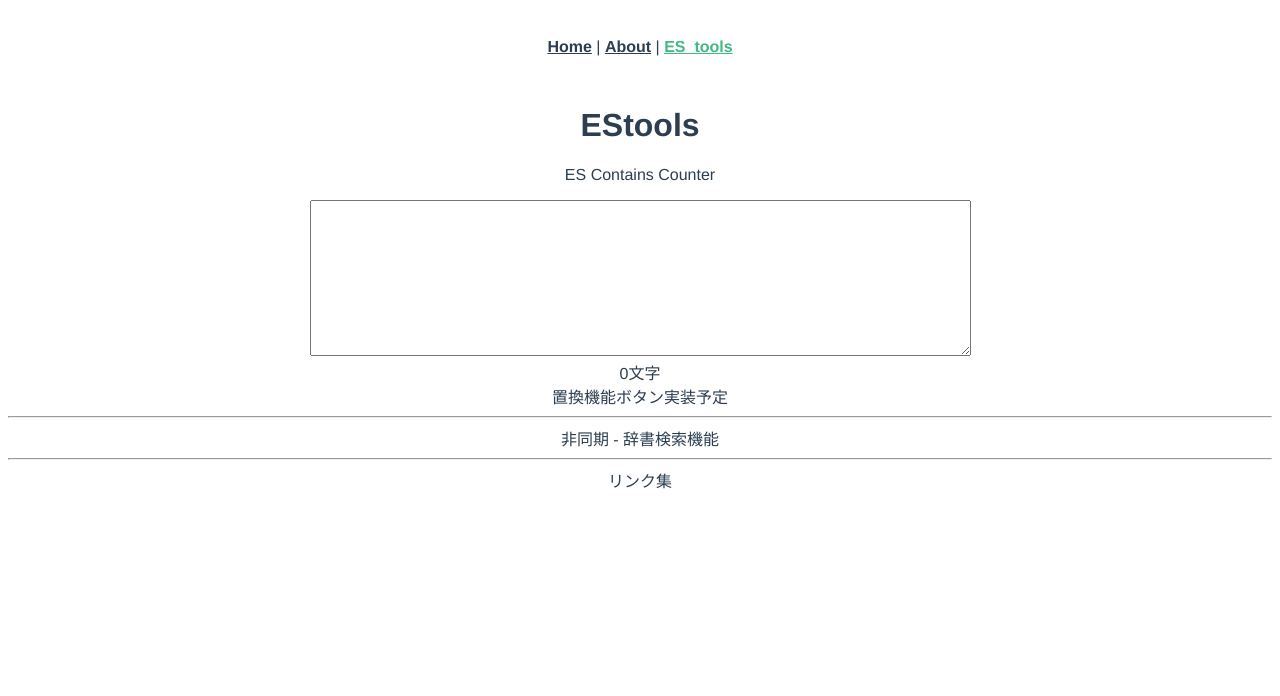
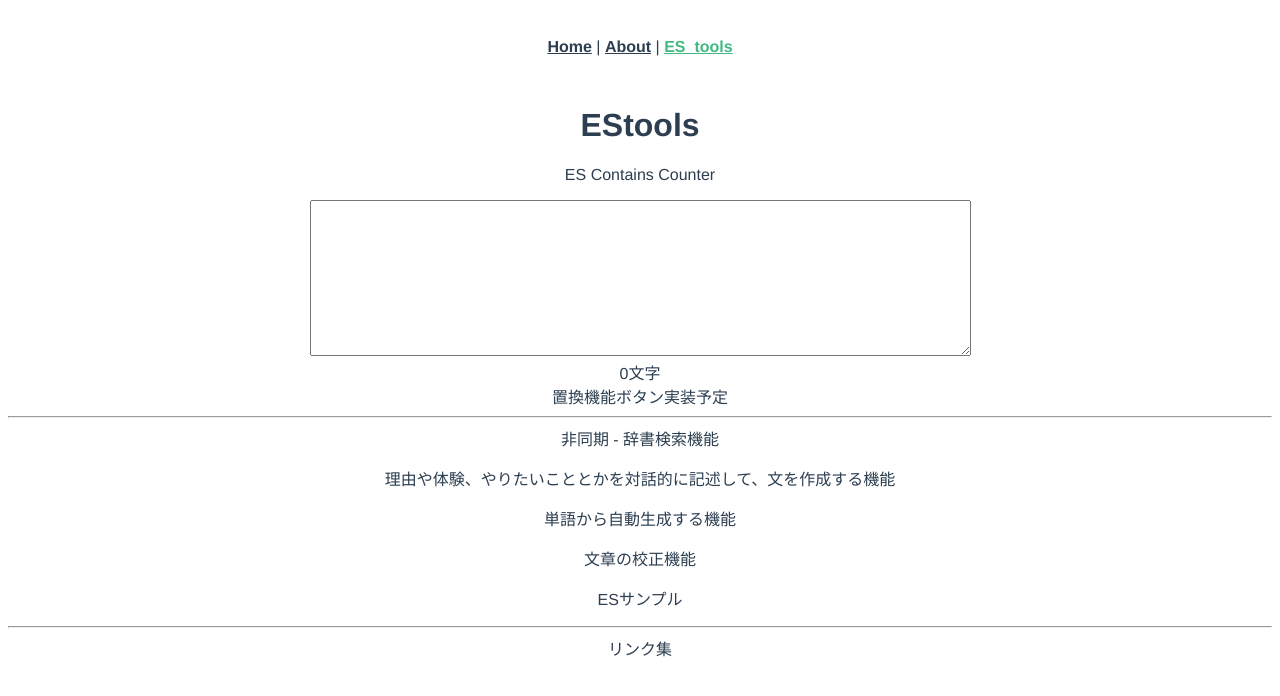
Before and after one commit to skymer156/job_hunt_tools, a Vue app: page /entrysheet in a window 1280 px wide. Shown: the top 696 px of the page. Built offline with nearby package versions, Linux system fonts and the light colour scheme.

Commit message:
update plans

```diff
--- a/src/views/EStools.vue
+++ b/src/views/EStools.vue
@@ -7,6 +7,10 @@
     <div>置換機能ボタン実装予定</div>
     <hr>
     <div>非同期 - 辞書検索機能</div>
+    <p>理由や体験、やりたいこととかを対話的に記述して、文を作成する機能</p>
+    <p>単語から自動生成する機能</p>
+    <p>文章の校正機能</p>
+    <p>ESサンプル</p>
     <hr>
     <div>リンク集</div>
   </div>
```
